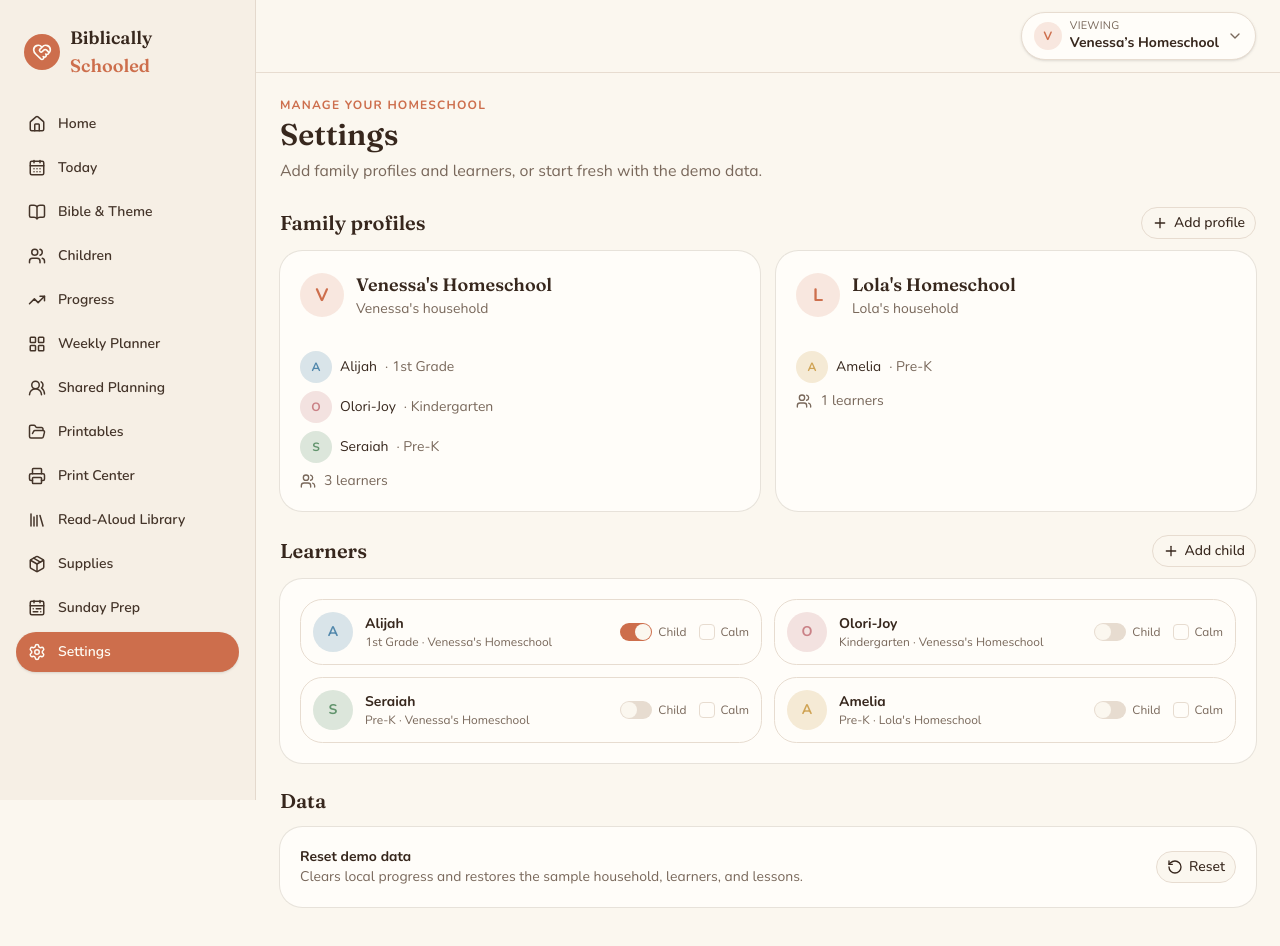
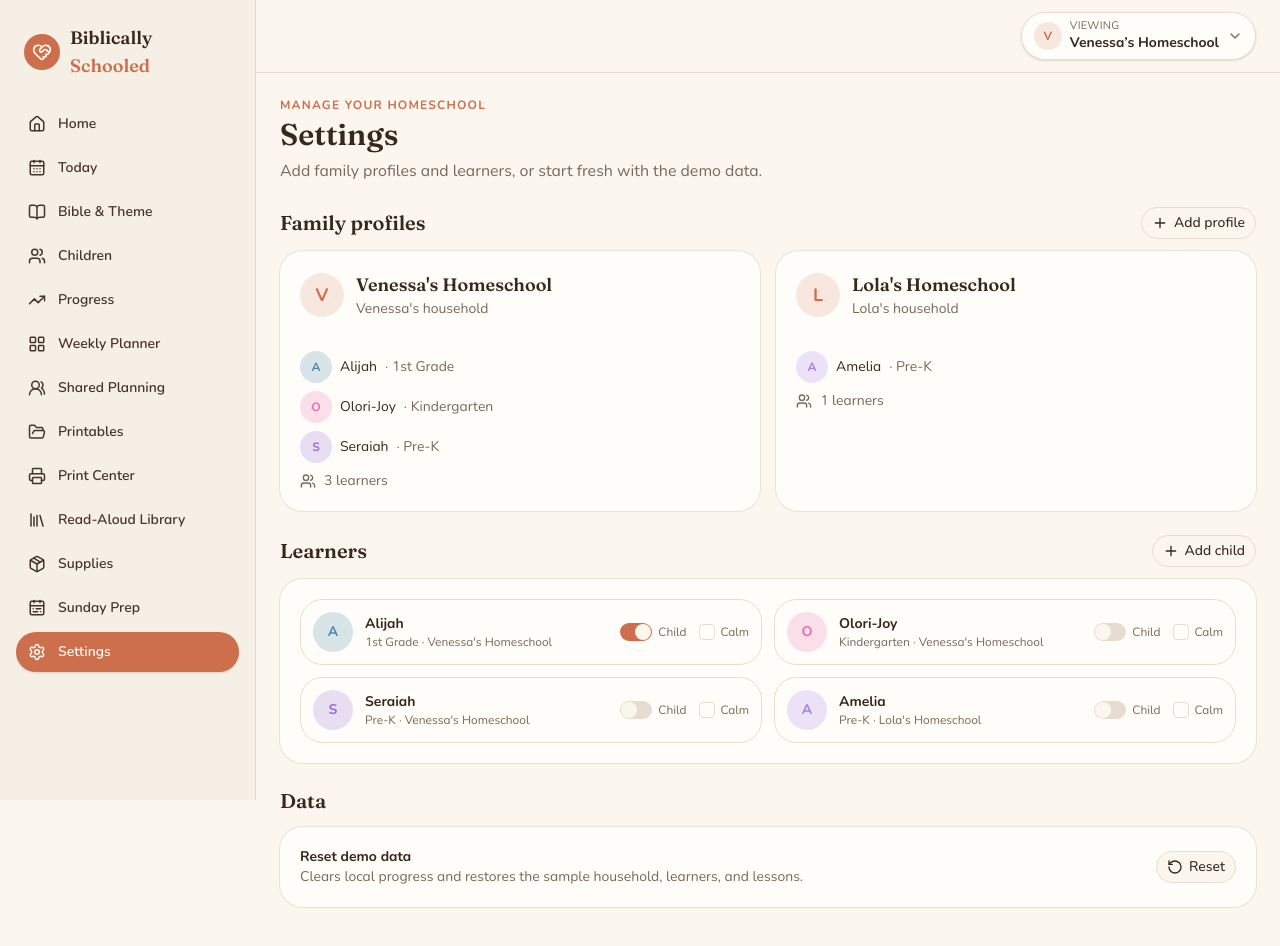
Before and after one commit to sparkye9/biblically-schooled, a Next.js app: page /settings in a window 1280 px wide. Shown: the top 946 px of the page. Built offline with nearby package versions, Linux system fonts and the light colour scheme.

Commit message:
feat: update child color definitions and labels in profile dialogs
Co-authored-by: sparkye9 <279834206+sparkye9@users.noreply.github.com>

```diff
--- a/app/globals.css
+++ b/app/globals.css
@@ -116,9 +116,9 @@
 
   /* Child accents */
   --child-alijah: oklch(0.6 0.08 240);     /* muted blue */
-  --child-olori: oklch(0.68 0.09 15);      /* dusty rose */
-  --child-seraiah: oklch(0.62 0.08 150);   /* sage */
-  --child-amelia: oklch(0.74 0.11 80);     /* soft warm gold */
+  --child-olori: oklch(0.7 0.16 350);     /* pink */
+  --child-seraiah: oklch(0.62 0.16 300);  /* purple */
+  --child-amelia: oklch(0.68 0.16 300);   /* purple */
 
   --sidebar: oklch(0.955 0.016 78);
   --sidebar-foreground: oklch(0.34 0.03 55);
--- a/components/profile-dialogs.tsx
+++ b/components/profile-dialogs.tsx
@@ -25,9 +25,9 @@ const gradeOptions: { value: GradeBand; label: string }[] = [
 
 const colors: { value: ChildColor; label: string }[] = [
   { value: 'child-alijah', label: 'Blue' },
-  { value: 'child-olori', label: 'Rose' },
-  { value: 'child-seraiah', label: 'Sage' },
-  { value: 'child-amelia', label: 'Gold' },
+  { value: 'child-olori', label: 'Pink' },
+  { value: 'child-seraiah', label: 'Purple' },
+  { value: 'child-amelia', label: 'Purple' },
 ]
 
 export function AddProfileDialog({
```
